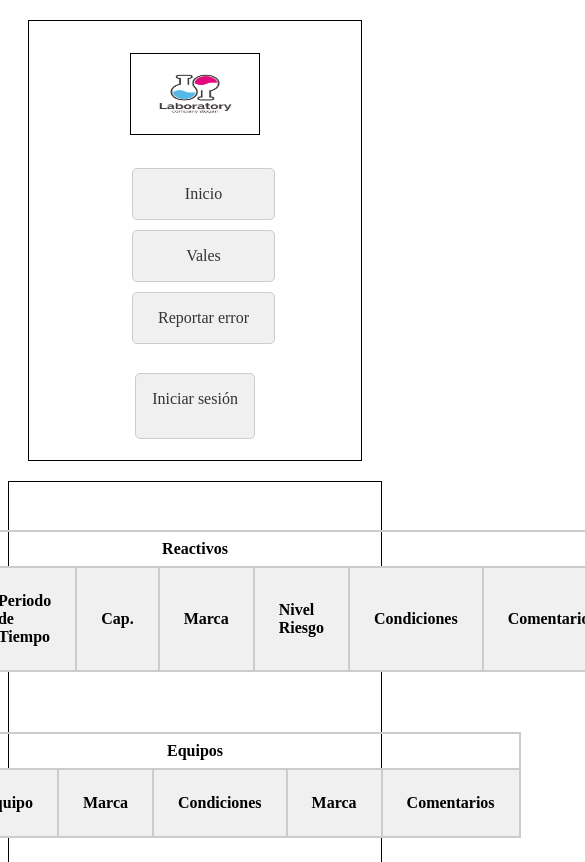
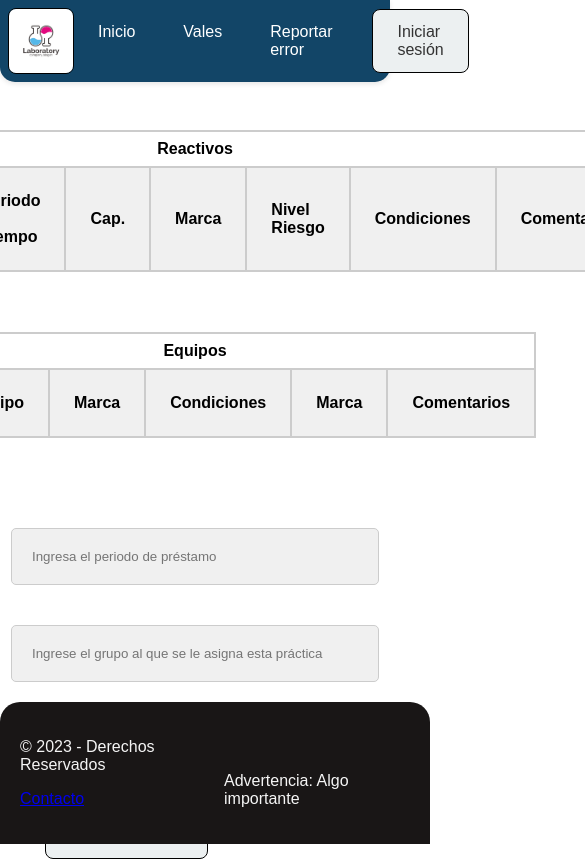
Before and after one commit to JesusDella/proyecto_ads, a plain HTML site: page laboratorio-bio/prestamo.html in a window 390 px wide. Shown: the top 862 px of the page, 585 px wide, since content can reach past the window. Drawn offline with Linux system fonts and the light colour scheme.

Commit message:
Add files via upload

```diff
--- a/laboratorio-bio/estilos/estilo_bienvenida.css
+++ b/laboratorio-bio/estilos/estilo_bienvenida.css
@@ -1,42 +1,126 @@
-.flex-container {
-    display: flex;
+main {
+    max-width: 1200px;
+    margin: 0 auto;
+    padding: 2em;
 }
 
-main{
-    border: 1px solid #000;
-    padding: 1em;
+#inicio {
+    text-align: center;
+    margin-bottom: 1em;
+    color: #3e2d35;
 }
 
-main h1 {
-    text-align: center;
-    margin-bottom: 1em;
-    color: #333;
+
+.introduccion {
+    margin-top: 2em;
+    font-size: 1.2em;
+    line-height: 1.6;
+    text-align: justify;
 }
 
-.introduccion {
-    border: 1px solid #000;
-    padding: 1em;
+.introduccion p {
+    margin-bottom: 1em;
 }
 
-.reactivos {
-    display: block;
-    margin: 2rem;
+.caracteristicas {
+    margin-top: 1em;
 }
 
-.reactivos h4{
-    margin-bottom: 2rem;
+.caracteristicas h3 {
+    color: var(--color-primario);
+    margin-bottom: 0.5em;
 }
+
+.caracteristicas ul {
+    list-style: none;
+    padding: 0;
+}
+
+.caracteristicas li {
+    margin-bottom: 0.5em;
+}
+
+.razones {
+    margin-top: 1em;
+}
+
+.razones h3 {
+    color: var(--color-primario);
+    margin-bottom: 0.5em;
+}
+
+.razones ul {
+    list-style: none;
+    padding: 0;
+}
+
+.razones li {
+    margin-bottom: 0.5em;
+}
+
+
 
 
 .informacion {
     display: flex;
     justify-content: space-around;
+    flex-wrap: wrap;
     margin-top: 1rem;
-    border: 1px solid #000;
 }
 
-div img {
-    border: 1px solid #000;
-    width: 6em;
-    margin: 1em;
+.reactivos,
+.equipos {
+    flex: 1;
+    margin: 0 1em;
+    text-align: center;
+    border-radius: 10px;
+    background-color: #cfd8dc;
 }
+
+.reactivos h2,
+.equipos h2 {
+    color: #3e2d35;
+    margin-bottom: 1rem;
+}
+
+.informacion img {
+    border: 1px solid #ddd;
+    max-width: 100%;
+    height: auto;
+    margin: 1em 0;
+    border-radius: 10px;
+}
+
+.imagenes {
+    display: flex;
+    justify-content: space-around;
+    flex-wrap: wrap;
+}
+
+.imagenes img {
+    margin-bottom: 1em;
+}
+
+.reactivos,
+.equipos {
+    background-color: #cfd8dc;
+    border: 1px solid #7582d0;
+    padding: 1em;
+    margin-bottom: 1.5em;
+}
+
+.logo-container {
+    display: flex;
+    align-items: center;
+}
+
+#logo-text {
+    text-decoration: none;
+    color: #fff;
+    font-size: 1.5em;
+    margin-left: 0.5em;
+}
+
+#logo-text:hover {
+    text-decoration: underline;
+}
--- a/laboratorio-bio/estilos/estilo_general.css
+++ b/laboratorio-bio/estilos/estilo_general.css
@@ -1,17 +1,35 @@
+
+body {
+    font-family: 'Arial', sans-serif;
+    margin: 0;
+    padding: 0;
+}
+
+:root {
+    --color-primario: #124567;
+    --color-fondo: #ecf0f1;
+    --color-texto: #333;
+    --color-borde: #000;
+}
+
+
 header {
     display: flex;
-    justify-content: space-around;
-    margin: 20px;
-    border: 1px solid #000;
-    padding: 1em;
+    justify-content: space-between;
+    align-items: center;
+    padding: 0.5em;
+    background-color: var(--color-primario);
+    box-shadow: 0px 2px 5px rgba(0, 0, 0, 0.1);
+    border-radius: 0 0 15px 15px;
 }
 
 header img {
-    border: 1px solid #000;
-    width: 8em;
-    height: 5em;
-    margin-top: 1em;
+    border: 1px solid var(--color-borde);
+    width: 7em;
+    height: 4em;
+    border-radius: 8px;
 }
+
 
 .menu {
     display: flex;
@@ -19,123 +37,74 @@ header img {
 
 ul {
     list-style: none;
+    margin: 0;
+    padding: 0;
 }
 
-ul a{
-    display: inline-block;
-    padding: 1.5em;
-    margin: .5em;
-    height: auto;
-    text-decoration: none;
-    background-color: #f0f0f0;
-    color: #333;
-    border: 1px solid #ccc;
-    border-radius: 5px;
+ul li {
+    margin: 0 0.5em;
 }
 
 ul a {
     display: inline-block;
-    padding: 1.5em;
-    margin-bottom: 0;
+    padding: 0.5em 1em;
+    height: auto;
     text-decoration: none;
-    background-color: #f0f0f0;
-    color: #333;
-    border: 1px solid #ccc;
-    border-radius: 5px;
+    color: #fff;
+    border-radius: 8px;
+    transition: background-color 0.3s ease, color 0.3s ease;
 }
 
 ul a:hover {
-    background-color: #ddd;
+    background-color: #2980b9;
+    color: #fff;
 }
 
-#boton-iniciar-sesion {
+#boton-iniciar-sesion,
+.boton {
     display: inline-block;
-    padding: 1em;
-    margin-top: 1.5em;
-    height: 2em;
+    padding: 0.8em 1.5em;
+    margin-left: 1em;
+    height: auto;
     text-decoration: none;
-    background-color: #f0f0f0;
-    color: #333;
-    border: 1px solid #ccc;
-    border-radius: 5px;
+    background-color: var(--color-fondo);
+    color: var(--color-texto);
+    border: 1px solid var(--color-borde);
+    border-radius: 8px;
+    transition: background-color 0.3s ease;
 }
 
-#boton-iniciar-sesion:hover {
-    background-color: #ddd;
-}
-
-.boton {
-    display: inline-block;
-    padding: 1.5em;
-    margin-top: 1em;
-    margin-bottom: 2em;
-    text-decoration: none;
-    background-color: #f0f0f0;
-    color: #333;
-    border: 1px solid #ccc;
-    border-radius: 5px;
-    cursor: pointer;
-}
+#boton-iniciar-sesion:hover,
 .boton:hover {
     background-color: #ddd;
 }
-
-main{
-    border: 1px solid #000;
-    padding: 1em;
-    height: 30em;
+footer {
+    background-color: rgb(25, 22, 22);
+    color: whitesmoke;
+    padding: 20px;
+    text-align: left;
+    position: fixed;
+    bottom: 0;
+    left: 0;
+    width: 100%;
+    border-radius: 20px 20px 0 0;
+    z-index: 100;
+    display: flex;
+    justify-content: space-between;
+    align-items: flex-end; /* Alinea los elementos en la parte inferior */
 }
 
+.footer-info {
+    margin-bottom: 0; /* Elimina el espacio inferior en .footer-info */
+}
 
-footer {
+.emergency-info {
+    text-align: right;
+}
+body {
+    margin-bottom: 80px; /* Ajusta el margen inferior del cuerpo para evitar que el pie de página se solape con el contenido */
+}
+.footer-content {
     display: flex;
     justify-content: space-between;
-    align-items: center;
-    background-color: #f0f0f0;
-    padding: 1em;
-    border-top: 1px solid #ccc;
-    margin-top: 1em;
-    color: #333;
-    font-size: 1em;
 }
-
-
-
-@media screen and (max-width: 767px) {
-    header {
-        flex-direction: column;
-        align-items: center;
-        justify-content: center;
-    }
-
-    .menu {
-        display: inline;
-        justify-content: center;
-        align-items: center;
-        margin-top: 1.5em;
-    }
-
-    .menu a {
-        width: 80%;
-        padding: 1em;
-    }
-
-    header img {
-        width: 8em;
-        margin-bottom: 10px;
-    }
-
-    header a{
-        padding: .5em;
-        margin: 5px;
-        text-align: center;
-    }
-
-    footer {
-        flex-direction: column;
-        align-items: center;
-        justify-content: center;
-        border: 1px solid #000;
-        margin-top: 1em;
-    }
-}
--- a/laboratorio-bio/estilos/estilo_vale.css
+++ b/laboratorio-bio/estilos/estilo_vale.css
@@ -1,13 +1,22 @@
 .vales {
     display: flex;
-    justify-content: space-between;
+    flex-direction: column;
+    align-items: center;
+    margin-bottom: 20px;
 }
 
 .vales h3 {
-    border: 1px solid black;
+    border: 2px solid #ffffff;
     padding: 1em;
-    width: 6em;
+    width: 80%;
+    text-align: center;
+    margin: 0 auto;
 }
+
+.boton {
+    margin-top: 10px;
+}
+
 
 .llenado {
     display: flex;
```
Also changed, not shown: laboratorio-bio/html/index.html (added, +94 -0 lines), laboratorio-bio/html/nuevo_vale.html (added, +60 -0 lines), laboratorio-bio/html/prestamo.html (added, +96 -0 lines), laboratorio-bio/html/reportar.html (added, +60 -0 lines).
